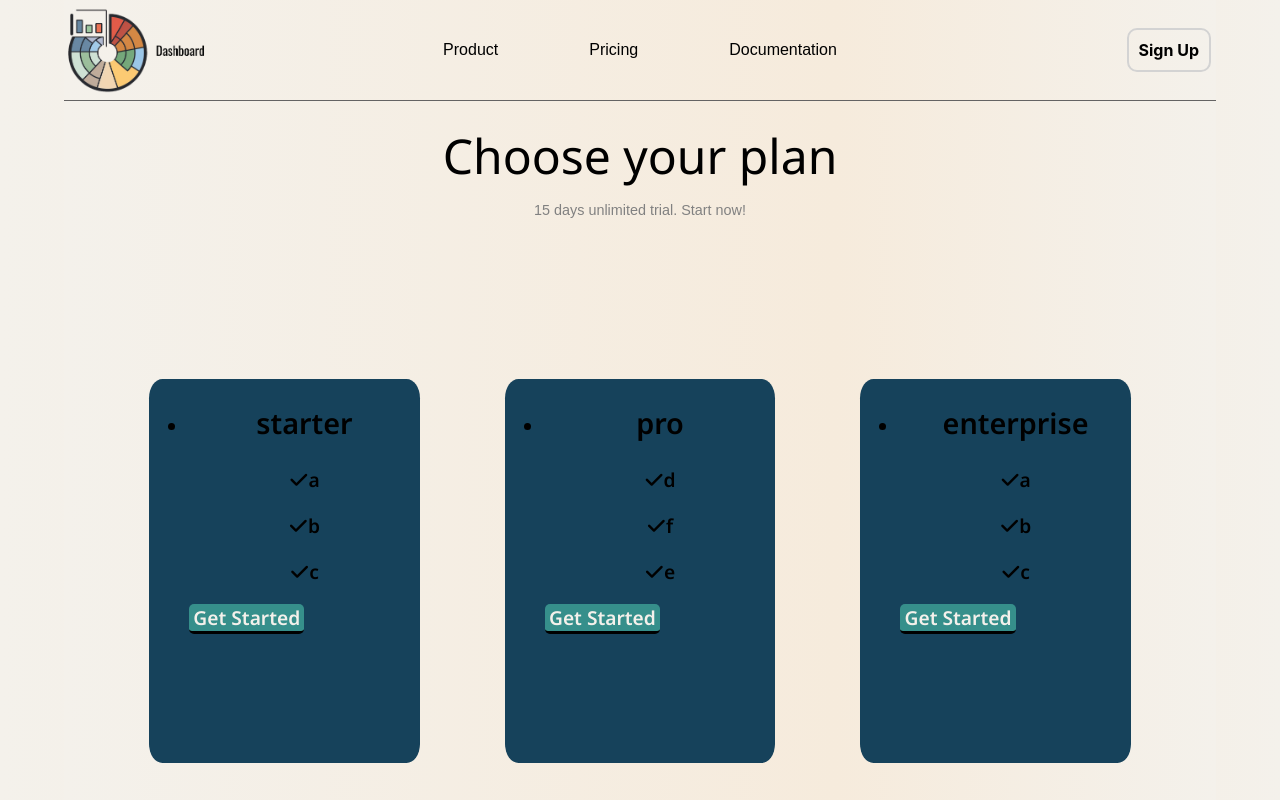
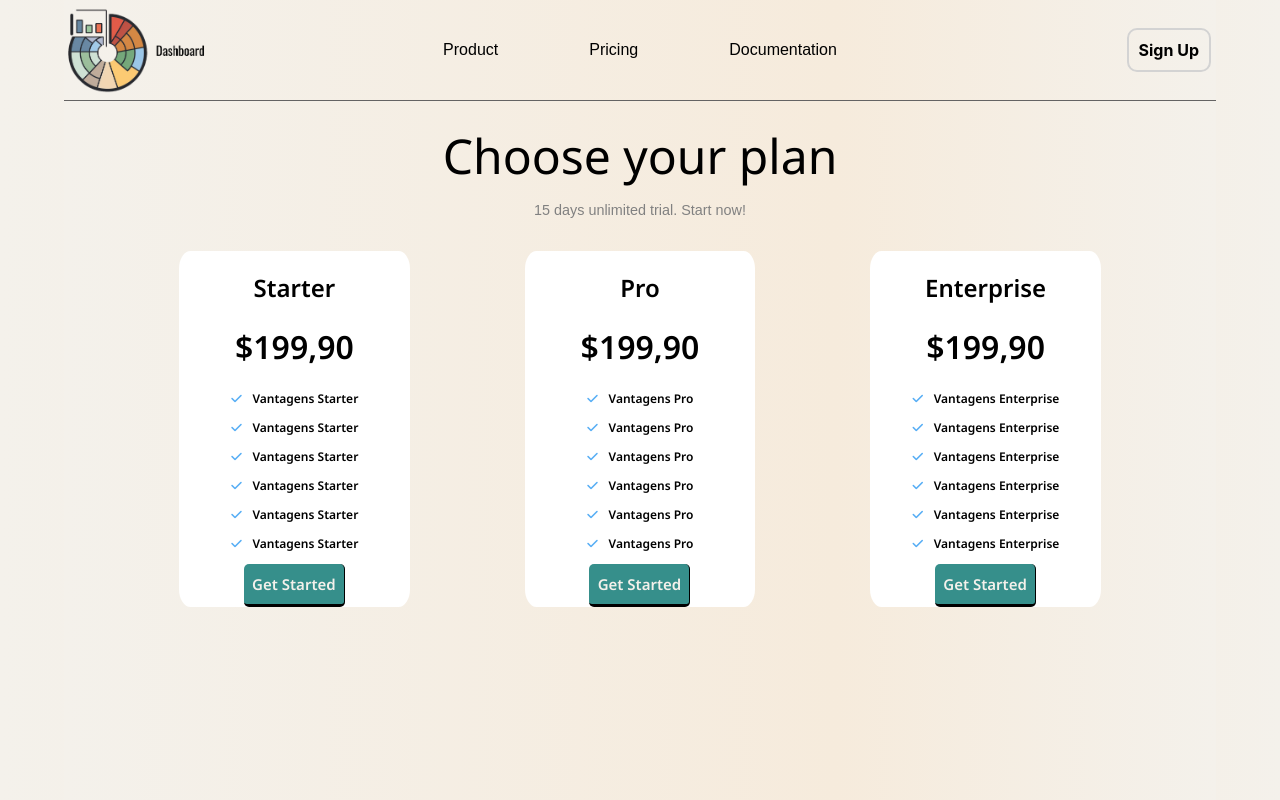
Before and after one commit to ggomesneto87/Dashboard, a React (Create React App) app: page /pricing in a window 1280 px wide. Built offline with nearby package versions, Linux system fonts and the light colour scheme; a web font is replaced by a local one.

Commit message:
css da gambiarra

```diff
--- a/src/components/Pricing/TablePricing/Plan.js
+++ b/src/components/Pricing/TablePricing/Plan.js
@@ -22,6 +22,7 @@ const Plan = (productInfo) => {
       <ul className="table-link">
         <li>
           <h2>{productInfo[i].name}</h2>
+          <h1>$199,90</h1>
           {features[i]}
           <div className="gs-btn">Get Started</div>
         </li>
--- a/src/components/Pricing/TablePricing/ProductInfo.js
+++ b/src/components/Pricing/TablePricing/ProductInfo.js
@@ -1,7 +1,7 @@
 const productInfo = [
-  { name: "starter", features: ["a", "b", "c"] },
-  { name: "pro", features: ["d", "f", "e"] },
-  { name: "enterprise", features: ["a", "b", "c"] },
+  { name: "Starter", features: ["Vantagens Starter", "Vantagens Starter", "Vantagens Starter", "Vantagens Starter", "Vantagens Starter", "Vantagens Starter"] },
+  { name: "Pro", features: ["Vantagens Pro", "Vantagens Pro", "Vantagens Pro", "Vantagens Pro", "Vantagens Pro", "Vantagens Pro"] },
+  { name: "Enterprise", features: ["Vantagens Enterprise", "Vantagens Enterprise", "Vantagens Enterprise", "Vantagens Enterprise", "Vantagens Enterprise", "Vantagens Enterprise"] },
 ];
 
 export default productInfo;
--- a/src/components/Pricing/TablePricing/css/TablePricing.css
+++ b/src/components/Pricing/TablePricing/css/TablePricing.css
@@ -1,4 +1,4 @@
-
+/*WRAPERS*/
 
 .pricing-bot-wrapper {
   width: 100%;
@@ -6,8 +6,9 @@
 }
 
 .table-wrapper {
-  width: 100%;
-  height: 100%;
+  display: flex;
+  align-items: center;
+
 }
 
 .table-products-wrapper {
@@ -19,25 +20,51 @@
 
 }
 
+/* ----- */
+
+/* GENERAL ITEMS */
+
+
 .table-link {
   width: 20%;
-  height: 60%;
-  font-size:larger;
+
+  margin: 0;
+  padding: 0;
   font-family: 'Noto Sans', sans-serif;
   font-weight: bold;
-  background-color: rgb(22, 66, 91);
+  background-color: white;
   border-radius: 5%;
 }
 
+.table-link li {
+  list-style: none;
+  display: inline-block;
+  justify-content: center;
+
+}
+
+.fa-solid {
+  padding-right: 10px;
+  color: rgb(87, 174, 245);
+}
+
+.table-link li p {
+  font-size: 12px;
+}
+
 .gs-btn {
+    display: flex;
     align-items: center;
     justify-content: center;
+    margin: auto;
     font-family: 'Noto Sans', sans-serif;
     background-color: #368F8B;
-    width: 50%;
-    height: 10%;
+    font-size: 15px;
+    width: 100px;
+    height: 40px;
     border-radius: 5px;
     color: #F4F1EB;
     font-weight: bolder;
     border-bottom: 3px solid black;
+    border-right: 1px solid black;
 }
```
